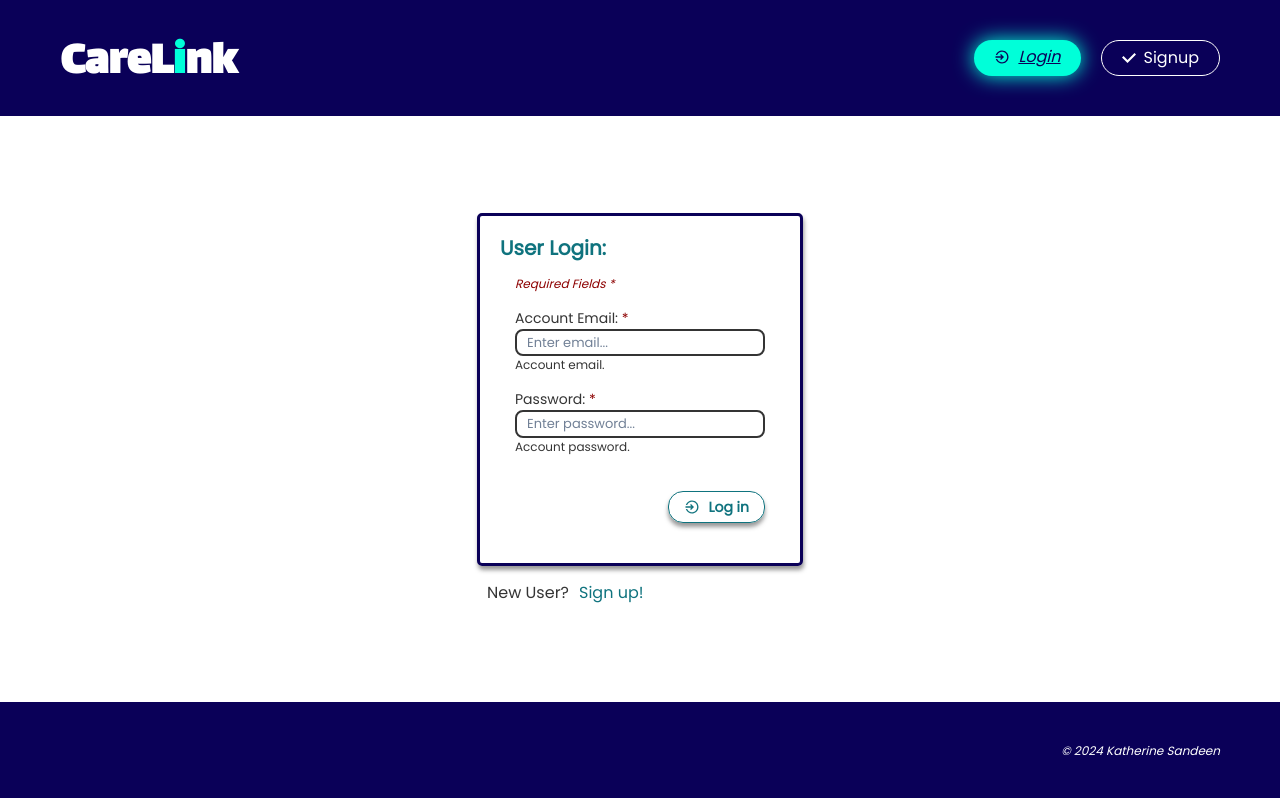
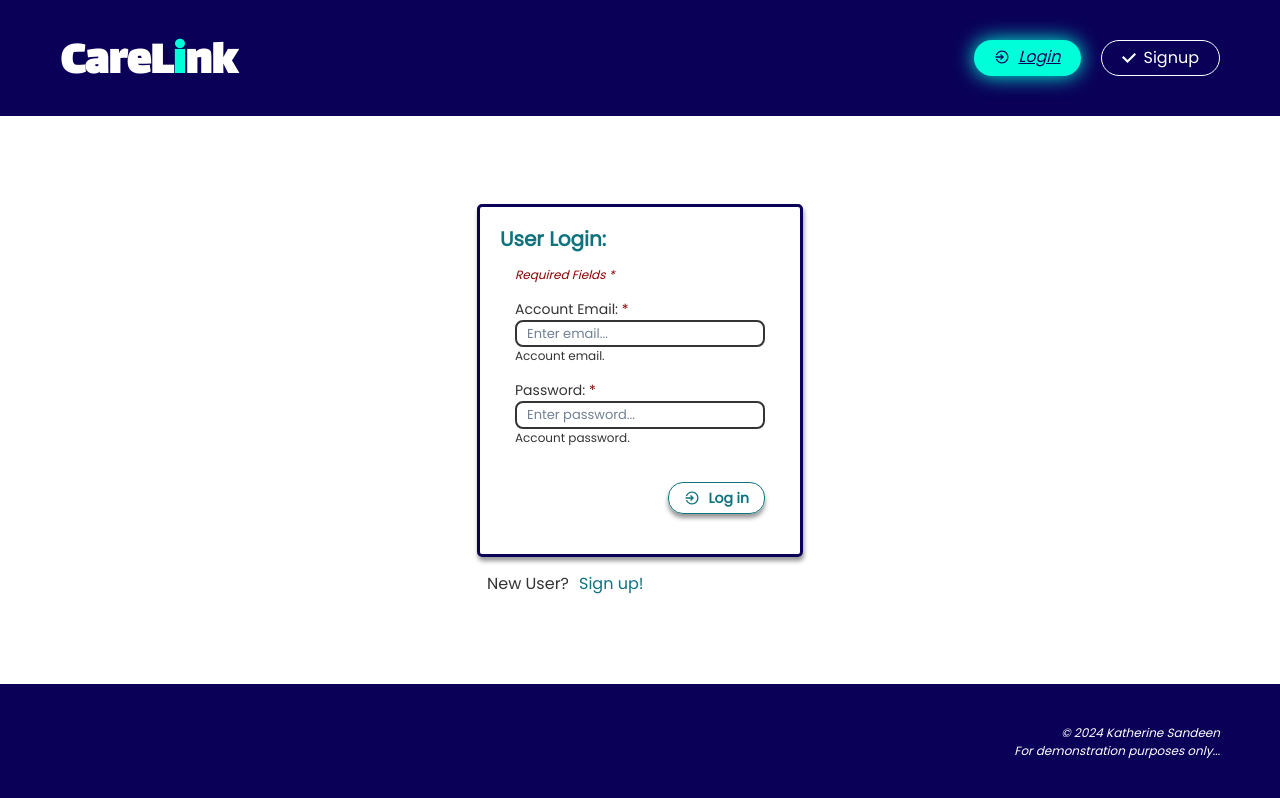
Before and after one commit to SandKat214/CareLink, a React (Vite) app in the folder frontend/: page /login in a window 1280 px wide. Built offline with nearby package versions, Linux system fonts and the light colour scheme; what yup-password would draw is missing.

Commit message:
'adds disclaimer to footer'

```diff
--- a/frontend/src/components/Footer.jsx
+++ b/frontend/src/components/Footer.jsx
@@ -67,8 +67,9 @@ const Footer = ({ setPatients }) => {
 					</Button>
 				</Flex>
 			)}
-			<Text color='background' fontSize='12px' fontStyle='italic'>
+			<Text color='background' fontSize='12px' fontStyle='italic' align='right' >
 				&copy; 2024 Katherine Sandeen
+				<Text>For demonstration purposes only...</Text>
 			</Text>
 		</Flex>
 	)
```
